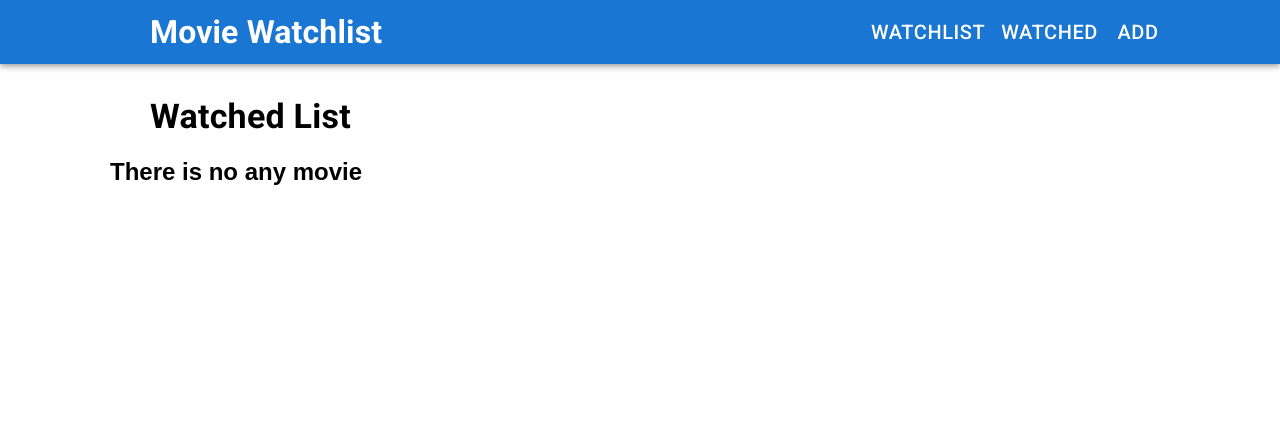
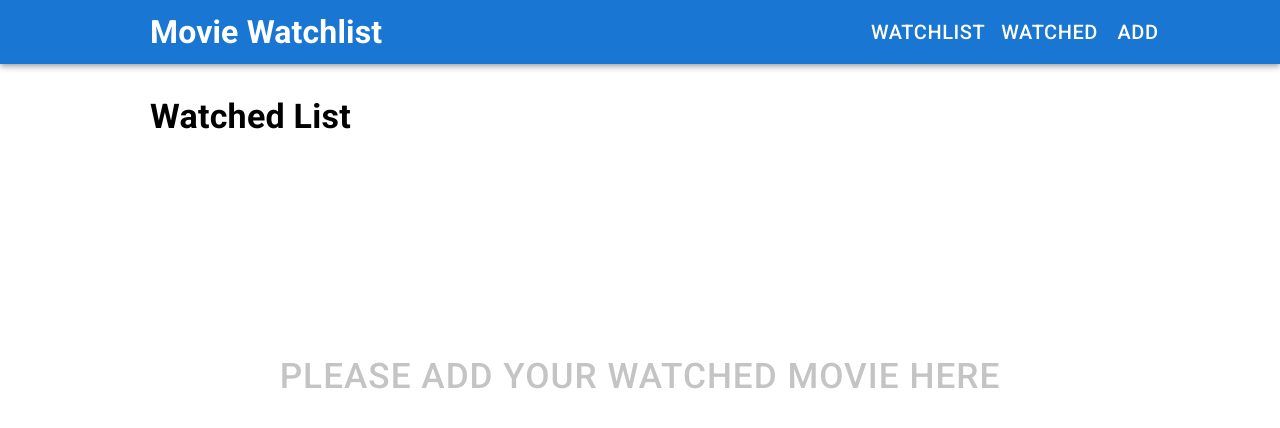
Before and after one commit to ramazandogna/movie-api-app, a React (Create React App) app: page /watched in a window 1280 px wide. Shown: the top 428 px of the page. Built offline with nearby package versions, Linux system fonts and the light colour scheme.

Commit message:
Little Update

```diff
--- /dev/null
+++ b/src/components/Message.js
@@ -0,0 +1,17 @@
+import React from 'react';
+import { styled } from '@mui/material';
+
+function Message({ title }) {
+   const Div = styled('div')(({ theme }) => ({
+      ...theme.typography.button,
+      backgroundColor: theme.palette.background.paper,
+      padding: theme.spacing(1),
+      textAlign: 'center',
+      color: '#c4c4c4',
+      fontSize: '2.2rem',
+      marginTop: '200px',
+   }));
+   return <Div>{title}</Div>;
+}
+
+export default Message;
--- a/src/components/MovieControl.js
+++ b/src/components/MovieControl.js
@@ -34,7 +34,9 @@ const MovieControl = ({ type, movie, display }) => {
                   <i className="fa-fw far fa-eye"></i>
                </ControllButton>
                <ControllButton
-                  onClick={() => dispatch(removeMovieFromWatchlist(movie.id))}
+                  onClick={() =>
+                     dispatch(removeMovieFromWatchlist({ id: movie.id }))
+                  }
                >
                   <i className="fa-fw fa fa-times"></i>
                </ControllButton>
@@ -42,11 +44,13 @@ const MovieControl = ({ type, movie, display }) => {
          )}
          {type === 'watched' && (
             <Stack direction="row">
-               <ControllButton onClick={() => dispatch(moveToWatchlist(movie))}>
+               <ControllButton
+                  onClick={() => dispatch(moveToWatchlist(movie.id))}
+               >
                   <i className="fa-fw far fa-eye-slash"></i>
                </ControllButton>
                <ControllButton
-                  onClick={() => dispatch(removeFromWatched(movie.id))}
+                  onClick={() => dispatch(removeFromWatched({ id: movie.id }))}
                >
                   <i className="fa-fw fa fa-times"></i>
                </ControllButton>
--- a/src/components/MovieGrid.js
+++ b/src/components/MovieGrid.js
@@ -8,7 +8,7 @@ const MovieGrid = ({ movies, type }) => {
          <Grid item xs={12}>
             <Grid container justifyContent="center" spacing={2}>
                {movies.map((movie) => (
-                  <div key={movie.payload}>
+                  <div key={movie.id}>
                      <Grid item>
                         <MovieCard movie={movie} type={type} />
                      </Grid>
--- a/src/components/MovieSearchResult.js
+++ b/src/components/MovieSearchResult.js
@@ -8,7 +8,9 @@ import {
    Typography,
 } from '@mui/material';
 import {
+   addMovieToWatched,
    addMovieToWatchlist,
+   selectAllWatchedMovies,
    selectAllWatchlistMovies,
 } from '../features/addMovie/moviesSlice';
 import { useDispatch, useSelector } from 'react-redux';
@@ -21,9 +23,17 @@ const MovieSearchResult = ({ movie }) => {
 
    //disabling to add button when watchlist has already this movie
    const watchlistMovies = useSelector(selectAllWatchlistMovies);
-   const watchlistDisabled = watchlistMovies.some(
-      (item) => item.id === movie.id
-   );
+   const watchedMovies = useSelector(selectAllWatchedMovies);
+
+   let storedMovies = watchlistMovies.find((item) => item.id === movie.id);
+   let storedMoviesWatched = watchedMovies.find((item) => item.id === movie.id);
+
+   const watchlistDisabled = storedMovies
+      ? true
+      : storedMoviesWatched
+      ? true
+      : false;
+   const watchedDisabled = storedMoviesWatched ? true : false;
 
    return (
       <Card sx={{ display: 'flex', height: 170, m: 1 }}>
@@ -49,6 +59,14 @@ const MovieSearchResult = ({ movie }) => {
                   >
                      Add to Watchlist
                   </Button>
+                  <Button
+                     style={{ backgroundColor: 'purple' }}
+                     disabled={watchedDisabled}
+                     variant="contained"
+                     onClick={() => dispatch(addMovieToWatched(movie))}
+                  >
+                     Add to Watched
+                  </Button>
                </Stack>
             </CardContent>
          </Box>
--- a/src/features/addMovie/moviesSlice.js
+++ b/src/features/addMovie/moviesSlice.js
@@ -24,10 +24,14 @@ const movieSlice = createSlice({
          );
       },
       moveToWatchlist(state, action) {
-         state.watchedMovies = state.watchedMovies.filter(
-            (movie) => movie.id !== action.payload.id
+         const movieIndex = state.watchedMovies.findIndex(
+            (movie) => movie.id === action.payload
          );
-         state.watchedMovies.push(action.payload);
+         if (movieIndex !== -1) {
+            const movie = state.watchedMovies[movieIndex];
+            state.watchedMovies.splice(movieIndex, 1);
+            state.watchlistMovies.push(movie);
+         }
       },
       removeFromWatched(state, action) {
          state.watchedMovies = state.watchedMovies.filter(
--- a/src/features/watchListMovies/index.js
+++ b/src/features/watchListMovies/index.js
@@ -1,5 +1,6 @@
 import { Container, Typography } from '@mui/material';
 
+import Message from '../../components/Message';
 import MovieGrid from '../../components/MovieGrid';
 import React from 'react';
 import { selectAllWatchlistMovies } from '../addMovie/moviesSlice';
@@ -22,7 +23,7 @@ const WatchListMovies = () => {
             </>
          ) : (
             <>
-               <h2>There is no any movie</h2>
+               <Message title={'Please Add Your Favorite Movies'} />
             </>
          )}
       </Container>
--- a/src/features/watchedMovies/index.js
+++ b/src/features/watchedMovies/index.js
@@ -1,5 +1,6 @@
 import { Container, Typography } from '@mui/material';
 
+import Message from '../../components/Message';
 import MovieGrid from '../../components/MovieGrid';
 import React from 'react';
 import { selectAllWatchedMovies } from '../addMovie/moviesSlice';
@@ -23,7 +24,7 @@ const WatchedMovies = () => {
             </>
          ) : (
             <>
-               <h2>There is no any movie</h2>
+               <Message title={'Please Add Your Watched Movie Here'} />
             </>
          )}
       </Container>
```
